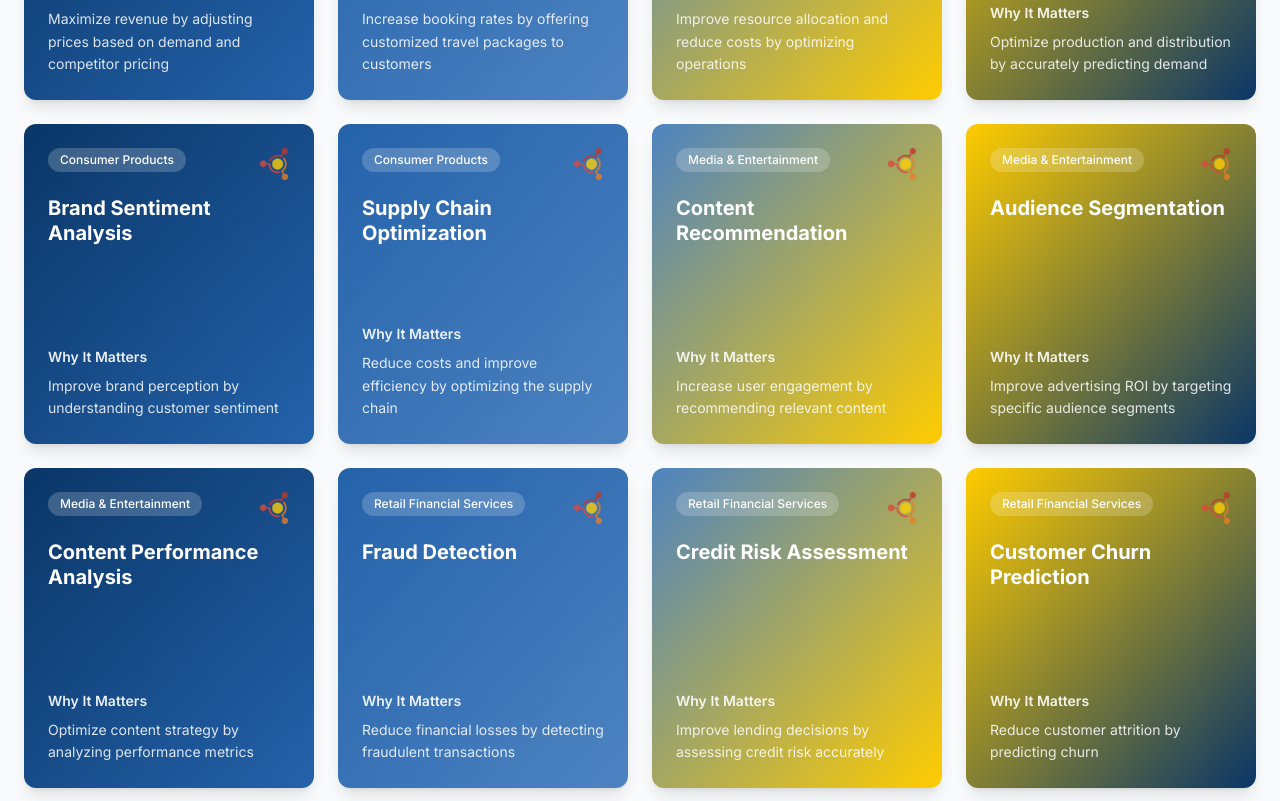
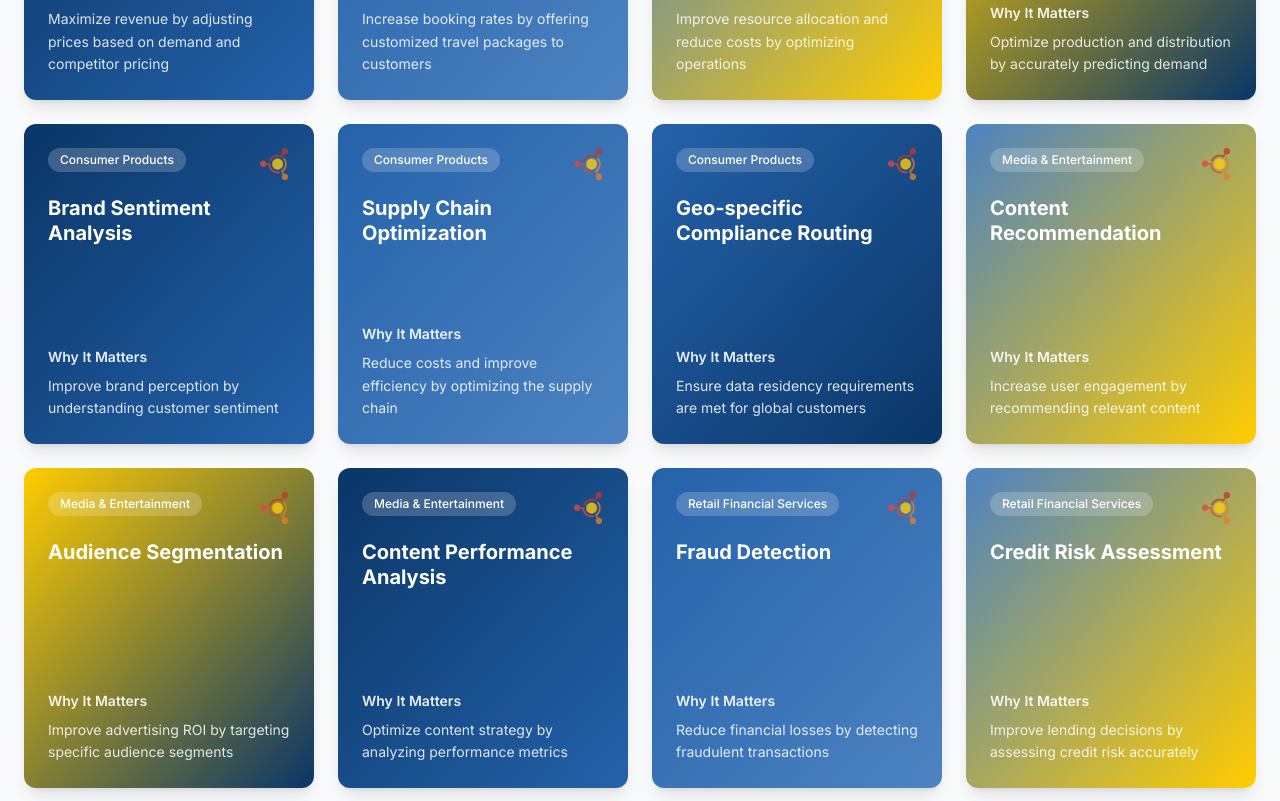
Before and after one commit to tgiffin/wp-reactor-card-flip-showcase, a React (Vite) app: page / in a window 1280 px wide. Shown: the part 1288-2089 px from the top of the page. Built offline with nearby package versions, Linux system fonts and the light colour scheme.

Commit message:
Fix: Move Geo-specific compliance routing
Move Geo-specific compliance routing back to Consumer Products and update ID.

```diff
--- a/src/data/industryUseCases.ts
+++ b/src/data/industryUseCases.ts
@@ -104,6 +104,17 @@ export const industryUseCases: UseCase[] = [
     sampleFields: ['supplier_id', 'shipment_id', 'inventory_level'],
     reactorRole: 'Optimize the supply chain and reduce costs',
     gradientClass: 'bg-gradient-to-br from-reactor-blue to-reactor-medium-blue'
+  },
+  {
+    id: 'consumer-4',
+    industry: 'Consumer Products',
+    title: 'Geo-specific Compliance Routing',
+    whyItMatters: 'Ensure data residency requirements are met for global customers',
+    dataSources: ['Customer geo data', 'compliance rules'],
+    entitiesTables: ['data_residency', 'compliance_rules', 'routing_policies'],
+    sampleFields: ['region', 'data_classification', 'storage_location'],
+    reactorRole: 'Route data based on region',
+    gradientClass: 'bg-gradient-to-br from-reactor-blue to-reactor-dark-blue'
   },
 
   // Media & Entertainment Use Cases
```
